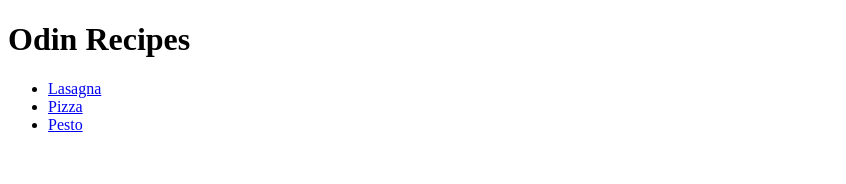
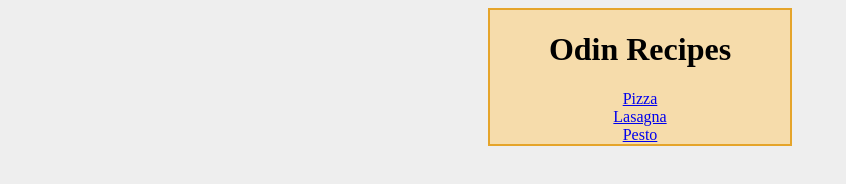
Before and after one commit to ybertoldi/odin-recipes, a plain HTML site: page index.html in a window 1280 px wide. Shown: the whole page, without its empty margins (0-846 px from the left). Drawn offline with Linux system fonts and the light colour scheme.

Commit message:
Add CSS and create a box for content

```diff
--- a/index.html
+++ b/index.html
@@ -5,13 +5,15 @@
     <meta http-equiv="X-UA-Compatible" content="IE=edge">
     <meta name="viewport" content="width=>, initial-scale=1.0">
     <title>Recipe Page</title>
+    <link rel="stylesheet" href="styles.css" />
 </head>
 <body>
-    <h1>Odin Recipes</h1>
-    <ul>
-        <li><a href="./recipes/lasagna.html"> Lasagna</a> </li>
-        <li><a href="./recipes/pizza.html"> Pizza</a> </li>
-        <li><a href="./recipes/pesto.html"> Pesto</a> </li>
-    </ul>
+
+    <div class="content-block">
+        <h1>Odin Recipes</h1>
+        <div><a href="./recipes/pizza.html"> Pizza</a></div>
+        <div><a href="./recipes/lasagna.html"> Lasagna</a> </div>
+        <div><a href="./recipes/pesto.html"> Pesto</a> </div>
+    </div>
 </body>
 </html>
--- /dev/null
+++ b/styles.css
@@ -0,0 +1,13 @@
+body {
+    background-color: #eee;
+    text-align: center;
+}
+
+
+.content-block{
+    border: 2px solid rgba(224, 148, 5, 0.767);
+    background-color: rgba(255, 205, 112, 0.527);
+    width: 300px;
+    margin: auto;
+    margin-top: 300px auto;
+}
```
